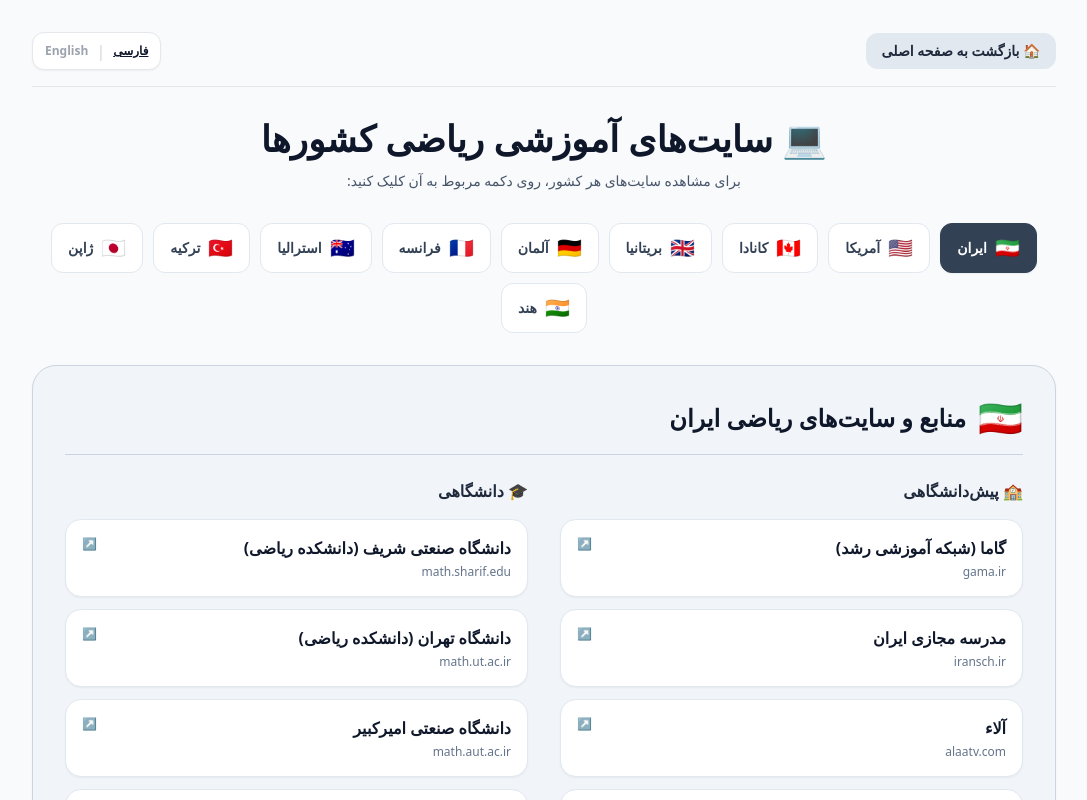
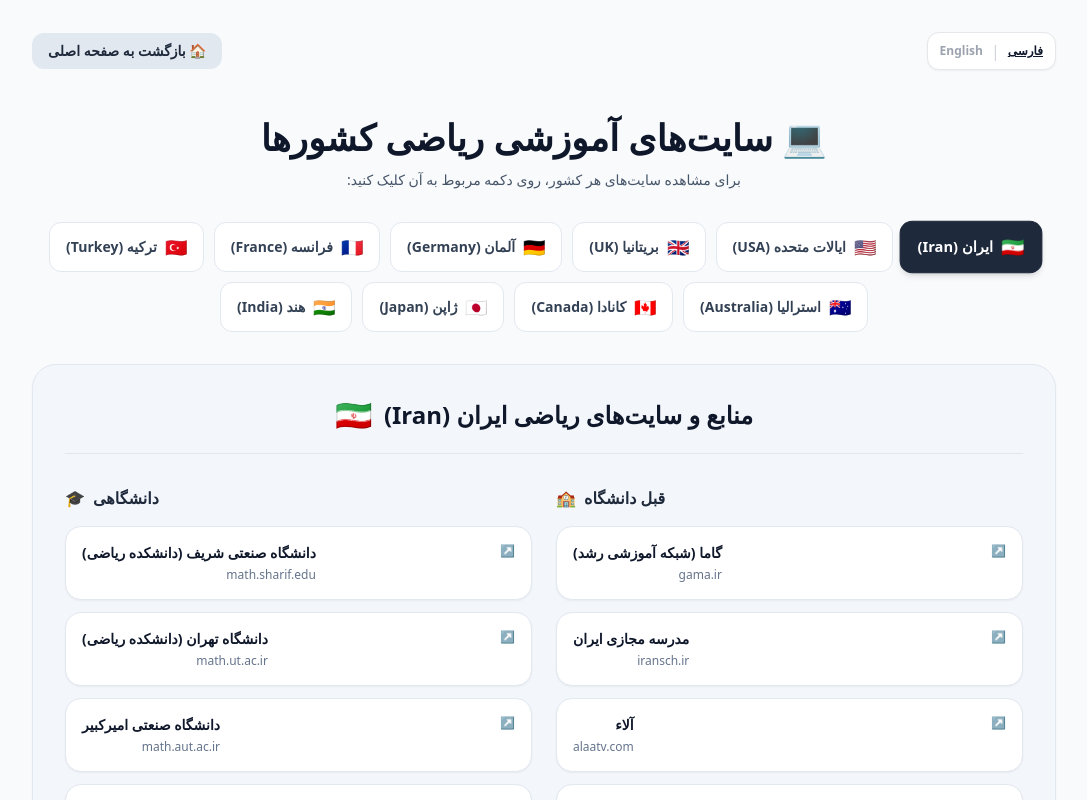
Before and after one commit to Hmohammadiz633/International-Mathematics-Site, a Next.js app: page / in a window 1280 px wide. Shown: the top 800 px of the page, without its empty margins (96-1183 px from the left). Built offline with nearby package versions, Linux system fonts and the light colour scheme.

Commit message:
Update page.js

```diff
--- a/app/page.js
+++ b/app/page.js
@@ -2,7 +2,6 @@
 
 import React, { useState } from 'react';
 
-// آرایه کامل داده‌ها برای ۱۰ کشور (دقیقاً ۳ یا بیشتر سایت پیش‌دانشگاهی و ۳ یا بیشتر سایت دانشگاهی برای هر کشور)
 const MATH_SITES_DATA = [
   {
     id: 'iran',
@@ -28,7 +27,7 @@ const MATH_SITES_DATA = [
   {
     id: 'usa',
     flag: '🇺🇸',
-    countryFa: 'آمریکا',
+    countryFa: 'ایالات متحده',
     countryEn: 'USA',
     preUniversity: [
       { name: 'Khan Academy', desc: 'khanacademy.org', url: 'https://khanacademy.org' },
@@ -42,35 +41,20 @@ const MATH_SITES_DATA = [
     ]
   },
   {
-    id: 'canada',
-    flag: '🇨🇦',
-    countryFa: 'کانادا',
-    countryEn: 'Canada',
-    preUniversity: [
-      { name: 'TVO Mathify (انتاریو)', desc: 'tvomathify.com', url: 'https://tvomathify.com' },
-      { name: 'IXL Math (کانادا)', desc: 'ca.ixl.com', url: 'https://ca.ixl.com' },
-      { name: 'CK-12 Foundation', desc: 'ck12.org', url: 'https://ck12.org' }
-    ],
-    university: [
-      { name: 'CEMC (Waterloo)', desc: 'cemc.uwaterloo.ca', url: 'https://cemc.uwaterloo.ca' },
-      { name: 'UBC Math Resources', desc: 'math.ubc.ca', url: 'https://math.ubc.ca' },
-      { name: 'Perimeter Institute (منابع نظری)', desc: 'perimeterinstitute.ca', url: 'https://perimeterinstitute.ca' }
-    ]
-  },
-  {
     id: 'uk',
     flag: '🇬🇧',
     countryFa: 'بریتانیا',
     countryEn: 'UK',
     preUniversity: [
-      { name: 'AMSP', desc: 'amsp.org.uk', url: 'https://amsp.org.uk' },
-      { name: 'Maths Genie', desc: 'mathsgenie.co.uk', url: 'https://mathsgenie.co.uk' },
-      { name: 'Corbettmaths', desc: 'corbettmaths.com', url: 'https://corbettmaths.com' }
+      { name: 'Maths Genie', desc: 'درسنامه، نمونه سوالات امتحان و ویدیوها', url: 'https://mathsgenie.co.uk' },
+      { name: 'Maths with Mum', desc: 'مناسب دبستان و دبیرستان', url: 'https://mathswithmum.com' },
+      { name: 'NRICH Math', desc: 'پازل و بازی از دانشگاه کمبریج', url: 'https://nrich.maths.org' },
+      { name: 'AMSP', desc: 'amsp.org.uk', url: 'https://amsp.org.uk' }
     ],
     university: [
-      { name: 'NRICH (کمبریج)', desc: 'nrich.maths.org', url: 'https://nrich.maths.org' },
-      { name: 'Gresham College (سخنرانی‌ها)', desc: 'gresham.ac.uk', url: 'https://gresham.ac.uk' },
-      { name: 'Oxford Mathematics (سری ویدیو)', desc: 'maths.ox.ac.uk', url: 'https://maths.ox.ac.uk' }
+      { name: 'Cambridge Math Resources', desc: 'منابع نظری و کاربردی دانشگاه کمبریج', url: 'https://maths.cam.ac.uk' },
+      { name: 'Imperial College London', desc: 'ریاضی مهندسی دانشگاه امپریال لندن', url: 'https://imperial.ac.uk' },
+      { name: 'Gresham College', desc: 'سخنرانی‌ها و منابع آزاد ریاضی', url: 'https://gresham.ac.uk' }
     ]
   },
   {
@@ -81,12 +65,12 @@ const MATH_SITES_DATA = [
     preUniversity: [
       { name: 'Mathegym', desc: 'mathegym.de', url: 'https://mathegym.de' },
       { name: 'Bettermarks', desc: 'bettermarks.com', url: 'https://bettermarks.com' },
-      { name: 'Serlo (آلمانی)', desc: 'serlo.org', url: 'https://serlo.org' }
+      { name: 'Serlo', desc: 'serlo.org', url: 'https://serlo.org' }
     ],
     university: [
       { name: 'OMB+', desc: 'ombplus.de', url: 'https://ombplus.de' },
-      { name: 'TU Berlin (Skripte)', desc: 'math.tu-berlin.de', url: 'https://math.tu-berlin.de' },
-      { name: 'LMU Munich (منابع آنلاین)', desc: 'math.lmu.de', url: 'https://math.lmu.de' }
+      { name: 'TU Berlin Math', desc: 'math.tu-berlin.de', url: 'https://math.tu-berlin.de' },
+      { name: 'LMU Munich Math', desc: 'math.lmu.de', url: 'https://math.lmu.de' }
     ]
   },
   {
@@ -102,24 +86,7 @@ const MATH_SITES_DATA = [
     university: [
       { name: 'Exo7', desc: 'exo7.emath.fr', url: 'https://exo7.emath.fr' },
       { name: 'BibMath', desc: 'bibmath.net', url: 'https://bibmath.net' },
-      { name: 'Université Paris-Saclay (MOOC)', desc: 'universite-paris-saclay.fr', url: 'https://universite-paris-saclay.fr' }
-    ]
-  },
-  {
-    id: 'australia',
-    flag: '🇦🇺',
-    countryFa: 'استرالیا',
-    countryEn: 'Australia',
-    preUniversity: [
-      { name: 'Maths Online (UNSW)', desc: 'mathsonline.com.au', url: 'https://mathsonline.com.au' },
-      { name: 'Australian Curriculum (Scootle)', desc: 'scootle.edu.au', url: 'https://scootle.edu.au' },
-      { name: 'Cluey Learning', desc: 'clueylearning.com.au', url: 'https://clueylearning.com.au' },
-      { name: 'HSC Maths by Topic', desc: 'hscmathsbytopic.firsteducation.com.au', url: 'https://hscmathsbytopic.firsteducation.com.au/' }
-    ],
-    university: [
-      { name: 'AMSI', desc: 'amsi.org.au', url: 'https://amsi.org.au' },
-      { name: 'UNSW Maths Resources', desc: 'unsw.edu.au', url: 'https://unsw.edu.au' },
-      { name: 'ANU (سخنرانی‌ها)', desc: 'anu.edu.au', url: 'https://anu.edu.au' }
+      { name: 'Université Paris-Saclay', desc: 'universite-paris-saclay.fr', url: 'https://universite-paris-saclay.fr' }
     ]
   },
   {
@@ -130,12 +97,44 @@ const MATH_SITES_DATA = [
     preUniversity: [
       { name: 'EBA', desc: 'eba.gov.tr', url: 'https://eba.gov.tr' },
       { name: 'Doping Hafıza', desc: 'dopinghafiza.com', url: 'https://dopinghafiza.com' },
-      { name: 'Kunduz (ترکی)', desc: 'kunduz.com/tr', url: 'https://kunduz.com/tr' }
+      { name: 'Kunduz', desc: 'kunduz.com/tr', url: 'https://kunduz.com/tr' }
     ],
     university: [
       { name: 'Akademik Matematik', desc: 'akademikmatematik.com', url: 'https://akademikmatematik.com' },
-      { name: 'ODTÜ (METU) OpenCourseWare', desc: 'ocw.metu.edu.tr', url: 'https://ocw.metu.edu.tr' },
-      { name: 'Matematik Dünyası (dergi)', desc: 'matematikdunyasi.org', url: 'https://matematikdunyasi.org' }
+      { name: 'ODTÜ (METU) OCW', desc: 'ocw.metu.edu.tr', url: 'https://ocw.metu.edu.tr' },
+      { name: 'Matematik Dünyası', desc: 'matematikdunyasi.org', url: 'https://matematikdunyasi.org' }
+    ]
+  },
+  {
+    id: 'australia',
+    flag: '🇦🇺',
+    countryFa: 'استرالیا',
+    countryEn: 'Australia',
+    preUniversity: [
+      { name: 'Maths Online', desc: 'درسنامه و تمرین - بخشی رایگان', url: 'https://mathsonline.com.au' },
+      { name: 'HSC Maths by Topic', desc: 'آموزش و نمونه سوالات طبقه‌بندی شده ریاضی HSC', url: 'https://hscmathsbytopic.firsteducation.com.au/' },
+      { name: 'Scootle', desc: 'scootle.edu.au', url: 'https://scootle.edu.au' }
+    ],
+    university: [
+      { name: 'UNSW Sydney', desc: 'منابع مهندسی و ریاضی دانشگاه نیوساوث ولز', url: 'https://unsw.edu.au' },
+      { name: 'ANU Math', desc: 'منابع آموزشی دانشجویی دانشگاه ملی استرالیا', url: 'https://anu.edu.au' },
+      { name: 'AMSI Resources', desc: 'amsi.org.au', url: 'https://amsi.org.au' }
+    ]
+  },
+  {
+    id: 'canada',
+    flag: '🇨🇦',
+    countryFa: 'کانادا',
+    countryEn: 'Canada',
+    preUniversity: [
+      { name: 'TVO Mathify', desc: 'tvomathify.com', url: 'https://tvomathify.com' },
+      { name: 'IXL Math Canada', desc: 'ca.ixl.com', url: 'https://ca.ixl.com' },
+      { name: 'CK-12 Foundation', desc: 'ck12.org', url: 'https://ck12.org' }
+    ],
+    university: [
+      { name: 'CEMC Waterloo', desc: 'cemc.uwaterloo.ca', url: 'https://cemc.uwaterloo.ca' },
+      { name: 'UBC Math', desc: 'math.ubc.ca', url: 'https://math.ubc.ca' },
+      { name: 'Perimeter Institute', desc: 'perimeterinstitute.ca', url: 'https://perimeterinstitute.ca' }
     ]
   },
   {
@@ -144,14 +143,14 @@ const MATH_SITES_DATA = [
     countryFa: 'ژاپن',
     countryEn: 'Japan',
     preUniversity: [
-      { name: 'MEXT (منابع رسمی)', desc: 'mext.go.jp', url: 'https://mext.go.jp' },
-      { name: 'NHK for School (ریاضی)', desc: 'nhk.or.jp/school', url: 'https://nhk.or.jp/school' },
-      { name: 'Suugaku.jp', desc: 'suugaku.jp', url: 'https://suugaku.jp' }
+      { name: 'Sugaku', desc: 'به ژاپنی، مناسب دبستان و راهنمایی', url: 'https://suugaku.jp' },
+      { name: 'NHK for School', desc: 'nhk.or.jp/school', url: 'https://nhk.or.jp/school' },
+      { name: 'MEXT Math', desc: 'mext.go.jp', url: 'https://mext.go.jp' }
     ],
     university: [
-      { name: 'OCW - دانشگاه توکیو', desc: 'ocw.u-tokyo.ac.jp', url: 'https://ocw.u-tokyo.ac.jp' },
-      { name: 'Kyoto University OCW', desc: 'ocw.kyoto-u.ac.jp', url: 'https://ocw.kyoto-u.ac.jp' },
-      { name: 'J-STAGE (مقالات ریاضی)', desc: 'jstage.jst.go.jp', url: 'https://jstage.jst.go.jp' }
+      { name: 'Kyoto University Math', desc: 'ریاضی محض دانشگاه کیوتو', url: 'https://ocw.kyoto-u.ac.jp' },
+      { name: 'Todai Math (توکیو)', desc: 'آموزش تخصصی ریاضیات دانشگاه توکیو', url: 'https://ocw.u-tokyo.ac.jp' },
+      { name: 'J-STAGE Math', desc: 'jstage.jst.go.jp', url: 'https://jstage.jst.go.jp' }
     ]
   },
   {
@@ -160,19 +159,19 @@ const MATH_SITES_DATA = [
     countryFa: 'هند',
     countryEn: 'India',
     preUniversity: [
-      { name: "Byju's", desc: 'byjus.com/maths', url: 'https://byjus.com/maths' },
+      { name: "Byju's Math", desc: 'byjus.com/maths', url: 'https://byjus.com/maths' },
       { name: 'Vedantu', desc: 'vedantu.com', url: 'https://vedantu.com' },
       { name: 'Toppr', desc: 'toppr.com', url: 'https://toppr.com' }
     ],
     university: [
-      { name: 'NPTEL', desc: 'nptel.ac.in', url: 'https://nptel.ac.in' },
-      { name: 'ISI Kolkata (منابع)', desc: 'isical.ac.in', url: 'https://isical.ac.in' },
-      { name: 'IIT Bombay (سخنرانی‌ها)', desc: 'iitb.ac.in', url: 'https://iitb.ac.in' }
+      { name: 'NPTEL Math', desc: 'nptel.ac.in', url: 'https://nptel.ac.in' },
+      { name: 'ISI Kolkata', desc: 'isical.ac.in', url: 'https://isical.ac.in' },
+      { name: 'IIT Bombay', desc: 'iitb.ac.in', url: 'https://iitb.ac.in' }
     ]
   }
 ];
 
-export default function MathSitesPage() {
+export default function HomePage() {
   const [lang, setLang] = useState('fa');
   const [selectedCountry, setSelectedCountry] = useState(MATH_SITES_DATA[0]);
 
@@ -182,15 +181,8 @@ export default function MathSitesPage() {
     <main dir={isFa ? 'rtl' : 'ltr'} className="min-h-screen bg-slate-50 text-slate-900 font-sans p-4 md:p-8 antialiased">
       <div className="max-w-5xl mx-auto">
 
-        {/* هدر صفحه */}
-        <div className="flex items-center justify-between mb-8 pb-4 border-b border-gray-200">
-          <a
-            href="/"
-            className="px-4 py-2 bg-slate-200 hover:bg-slate-300 text-slate-800 text-xs md:text-sm font-semibold rounded-xl transition inline-block"
-          >
-            {isFa ? '🏠 بازگشت به صفحه اصلی' : '🏠 Back to Home'}
-          </a>
-
+        {/* هدر */}
+        <div className="flex items-center justify-between mb-8 pb-4">
           <div className="flex items-center gap-2 bg-white px-3 py-1.5 rounded-xl border border-gray-200 shadow-sm">
             <button
               type="button"
@@ -208,9 +200,16 @@ export default function MathSitesPage() {
               English
             </button>
           </div>
+
+          <a
+            href="/"
+            className="px-4 py-2 bg-slate-200 hover:bg-slate-300 text-slate-800 text-xs md:text-sm font-semibold rounded-xl transition inline-block"
+          >
+            {isFa ? '🏠 بازگشت به صفحه اصلی' : '🏠 Home'}
+          </a>
         </div>
 
-        {/* عنوان اصلی */}
+        {/* عنوان */}
         <div className="text-center mb-8">
           <h1 className="text-2xl md:text-4xl font-black text-slate-900 mb-3">
             💻 {isFa ? 'سایت‌های آموزشی ریاضی کشورها' : 'Math Educational Websites'}
@@ -232,13 +231,13 @@ export default function MathSitesPage() {
                 className={`
                   px-4 py-2.5 rounded-xl font-bold text-xs md:text-sm flex items-center gap-2 transition cursor-pointer border
                   ${isSelected
-                    ? 'bg-slate-700 text-white border-slate-700 shadow-sm'
+                    ? 'bg-slate-800 text-white border-slate-800 shadow-md scale-105'
                     : 'bg-white hover:bg-slate-100 text-slate-700 border-slate-200'
                   }
                 `}
               >
-                <span className="text-lg md:text-xl leading-none">{item.flag}</span>
-                <span>{isFa ? item.countryFa : item.countryEn}</span>
+                <span className="text-base md:text-lg leading-none">{item.flag}</span>
+                <span>{isFa ? `${item.countryFa} (${item.countryEn})` : item.countryEn}</span>
               </button>
             );
           })}
@@ -246,76 +245,77 @@ export default function MathSitesPage() {
 
         {/* کادر نمایش اطلاعات کشور انتخاب شده */}
         {selectedCountry && (
-          <div className="bg-slate-100 rounded-3xl p-6 md:p-8 border border-slate-300 shadow-sm transition-all duration-300">
+          <div className="bg-slate-100/70 rounded-3xl p-6 md:p-8 border border-slate-200 shadow-sm transition-all duration-300">
 
-            <div className="flex items-center gap-3 border-b border-slate-300 pb-4 mb-6">
-              <span className="text-4xl">{selectedCountry.flag}</span>
+            <div className="flex items-center justify-center gap-3 border-b border-slate-200 pb-5 mb-8">
               <h2 className="text-xl md:text-2xl font-black text-slate-900">
-                {isFa ? `منابع و سایت‌های ریاضی ${selectedCountry.countryFa}` : `${selectedCountry.countryEn} Math Websites`}
+                {isFa ? `منابع و سایت‌های ریاضی ${selectedCountry.countryFa} (${selectedCountry.countryEn})` : `${selectedCountry.countryEn} Math Websites`}
               </h2>
+              <span className="text-3xl">{selectedCountry.flag}</span>
             </div>
 
-            <div className="grid grid-cols-1 md:grid-cols-2 gap-8">
+            {/* چیدمان ستونی دو قسمتی: قبل دانشگاه / دانشگاهی */}
+            <div className="grid grid-cols-1 md:grid-cols-2 gap-6">
 
-              {/* بخش پیش‌دانشگاهی */}
-              {selectedCountry.preUniversity && (
+              {/* بخش قبل دانشگاه */}
               <div>
-                  <h3 className="text-base font-bold text-slate-800 mb-4 flex items-center gap-2">
-                    🏫 {isFa ? 'پیش‌دانشگاهی' : 'Pre-University'}
+                <h3 className="text-base font-extrabold text-slate-800 mb-4 flex items-center justify-end gap-2">
+                  <span>{isFa ? 'قبل دانشگاه' : 'Pre-University'}</span>
+                  <span>🏫</span>
                 </h3>
+
                 <div className="flex flex-col gap-3">
-                    {selectedCountry.preUniversity.map((site, idx) => (
+                  {selectedCountry.preUniversity?.map((site, idx) => (
                     <a
                       key={idx}
                       href={site.url}
                       target="_blank"
                       rel="noopener noreferrer"
-                        className="p-4 bg-white hover:bg-slate-200/60 border border-slate-200 hover:border-slate-400 rounded-2xl transition group flex items-start justify-between shadow-sm"
+                      className="p-4 bg-white hover:bg-slate-50 border border-slate-200 rounded-2xl transition group flex items-start justify-between shadow-sm"
                     >
-                        <div>
-                          <div className="font-bold text-slate-900 group-hover:underline text-sm md:text-base">
+                      <span className="text-slate-400 group-hover:text-slate-700 font-bold transition text-xs">↗</span>
+                      <div className="text-right">
+                        <div className="font-bold text-slate-900 group-hover:underline text-sm mb-1">
                           {site.name}
                         </div>
-                          <div className="text-xs text-slate-500 dir-ltr text-right mt-1">
+                        <div className="text-xs text-slate-500">
                           {site.desc}
                         </div>
                       </div>
-                        <span className="text-slate-500 font-bold group-hover:translate-x-1 transition-transform text-xs">↗</span>
                     </a>
                   ))}
                 </div>
               </div>
-              )}
 
               {/* بخش دانشگاهی */}
-              {selectedCountry.university && (
               <div>
-                  <h3 className="text-base font-bold text-slate-800 mb-4 flex items-center gap-2">
-                    🎓 {isFa ? 'دانشگاهی' : 'University'}
+                <h3 className="text-base font-extrabold text-slate-800 mb-4 flex items-center justify-end gap-2">
+                  <span>{isFa ? 'دانشگاهی' : 'University'}</span>
+                  <span>🎓</span>
                 </h3>
+
                 <div className="flex flex-col gap-3">
-                    {selectedCountry.university.map((site, idx) => (
+                  {selectedCountry.university?.map((site, idx) => (
                     <a
                       key={idx}
                       href={site.url}
                       target="_blank"
                       rel="noopener noreferrer"
-                        className="p-4 bg-white hover:bg-slate-200/60 border border-slate-200 hover:border-slate-400 rounded-2xl transition group flex items-start justify-between shadow-sm"
+                      className="p-4 bg-white hover:bg-slate-50 border border-slate-200 rounded-2xl transition group flex items-start justify-between shadow-sm"
                     >
-                        <div>
-                          <div className="font-bold text-slate-900 group-hover:underline text-sm md:text-base">
+                      <span className="text-slate-400 group-hover:text-slate-700 font-bold transition text-xs">↗</span>
+                      <div className="text-right">
+                        <div className="font-bold text-slate-900 group-hover:underline text-sm mb-1">
                           {site.name}
                         </div>
-                          <div className="text-xs text-slate-500 dir-ltr text-right mt-1">
+                        <div className="text-xs text-slate-500">
                           {site.desc}
                         </div>
                       </div>
-                        <span className="text-slate-500 font-bold group-hover:translate-x-1 transition-transform text-xs">↗</span>
                     </a>
                   ))}
                 </div>
               </div>
-              )}
 
             </div>
 
```
Lines whose indentation alone changed are shown as unchanged.
